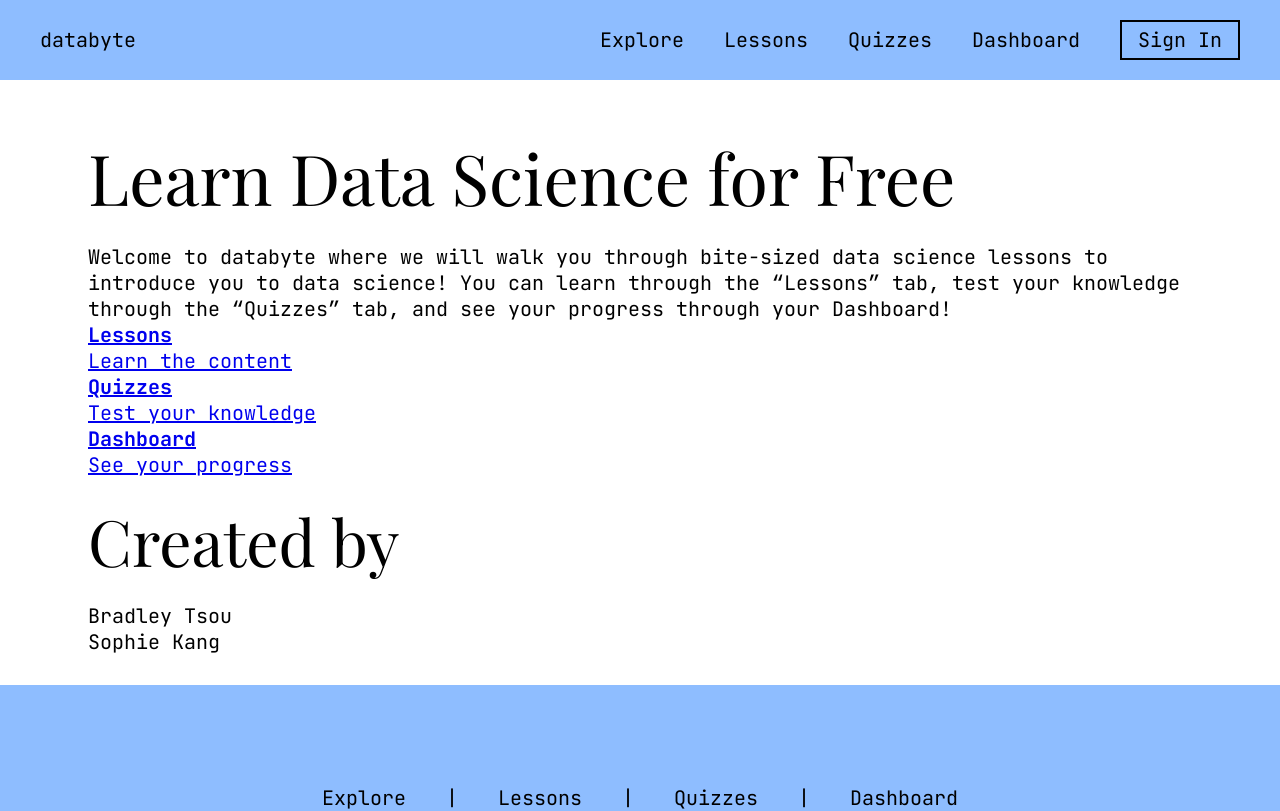
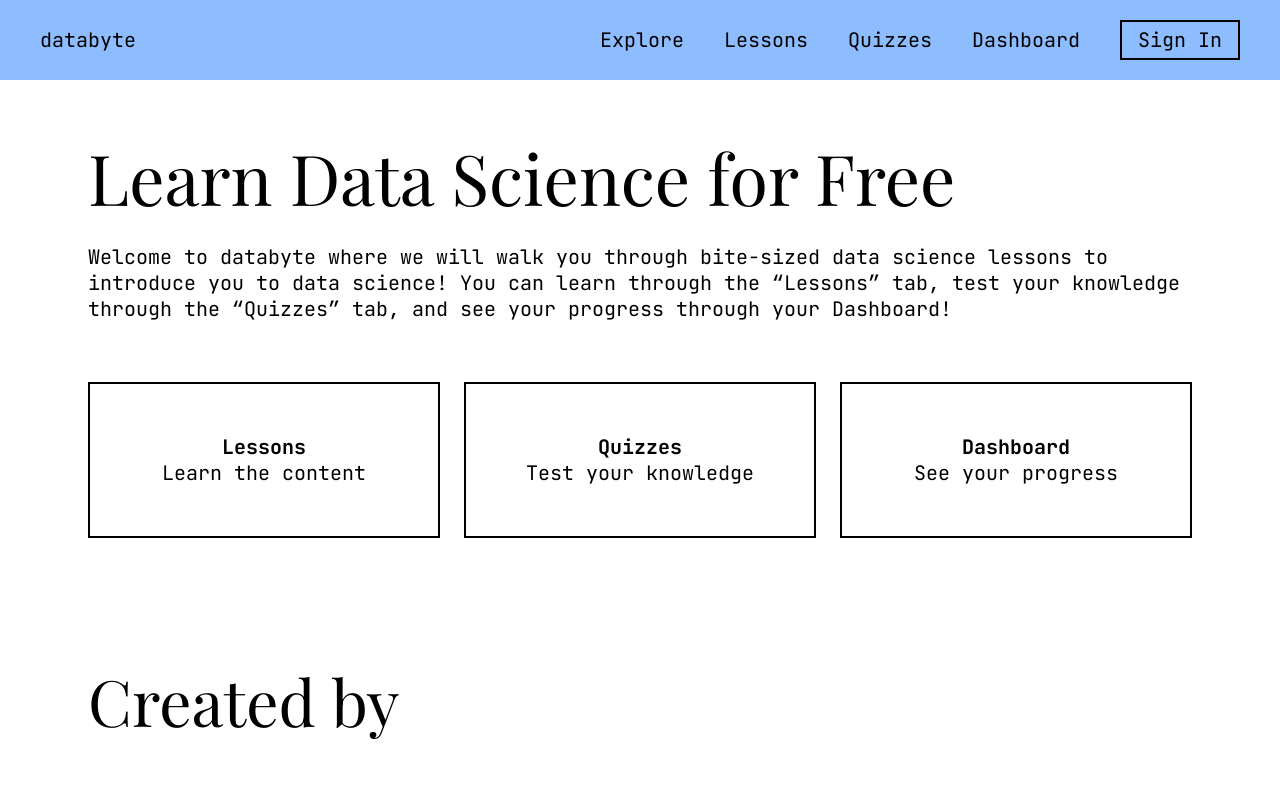
Before and after one commit to Sopy9/databyte, a React (Create React App) app in the folder frontend/: page / in a window 1280 px wide. Shown: the top 811 px of the page. Built offline with nearby package versions, Linux system fonts and the light colour scheme.

Commit message:
css for explore page

```diff
--- a/frontend/src/pages/Explore.css
+++ b/frontend/src/pages/Explore.css
@@ -0,0 +1,32 @@
+.nav-cards {
+    display: flex;
+    gap: 24px;
+    margin-top: 60px;
+    margin-bottom: 120px;
+
+}
+
+.card {
+    border: 2px solid black;
+    padding: 50px 40px;
+    text-decoration: none;
+    color: black;
+    width: 100%;
+    text-align: center;
+}
+
+.card:hover {
+    background-color: #E6E6E6;
+}
+
+.created-by {
+    margin-bottom: 200px;
+}
+
+.creators {
+    margin-top: 100px;
+    display: flex;
+    gap: 120px;
+    justify-content: center;
+
+}
--- a/frontend/src/pages/Explore.js
+++ b/frontend/src/pages/Explore.js
@@ -1,4 +1,5 @@
 import { Link } from 'react-router-dom';
+import './Explore.css'
 
 function Explore() {
   return (
@@ -41,12 +42,12 @@ function Explore() {
     {/* Created by Section */}
     <div className="created-by">
         <h2>Created by</h2>
-        <div>
+        <div className="creators">
             <div>
-                <p>Bradley Tsou</p>
+                <h5>Bradley Tsou</h5>
             </div>
             <div>
-                <p>Sophie Kang</p>
+                <h5>Sophie Kang</h5>
             </div>
         </div>
     </div>
```
